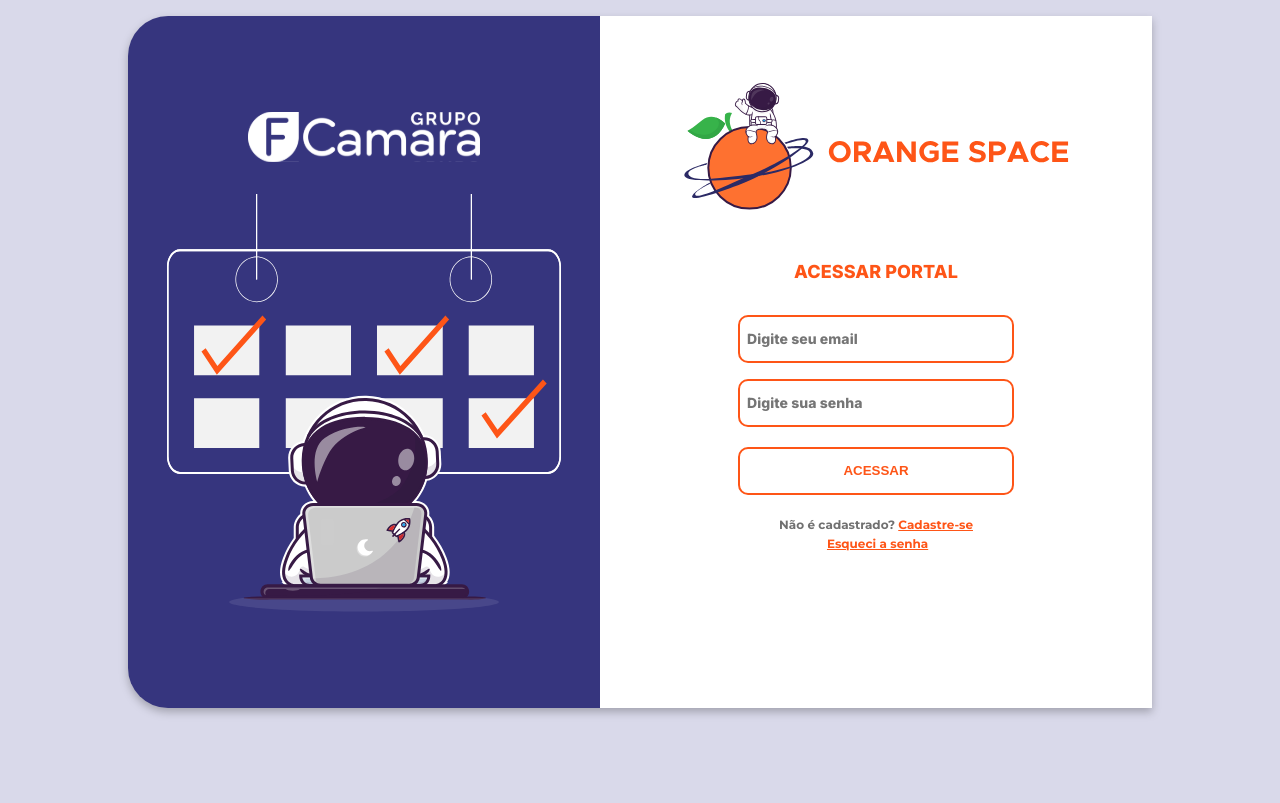
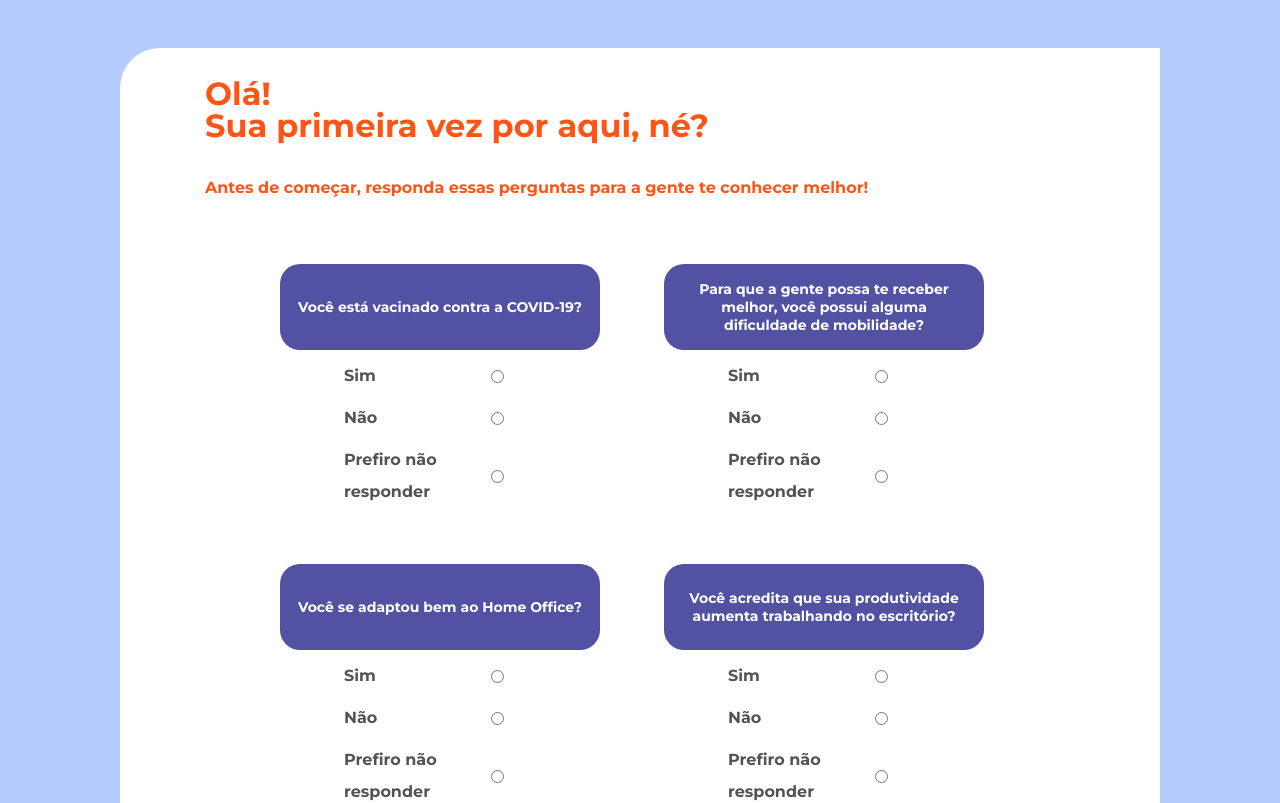
Before and after one commit to gabrlcj/squad4-frontend, a React (Create React App) app: page /firstaccess in a window 1280 px wide. Before the commit this address led to /. Shown: the top 803 px of the page. Built offline with nearby package versions, Linux system fonts and the light colour scheme.

Commit message:
melhorando estilos das cadeiras setadas

```diff
--- a/src/components/Dashboard/index.jsx
+++ b/src/components/Dashboard/index.jsx
@@ -14,6 +14,7 @@
   const { id } = useParams()
   const [userScheduling, setUserScheduling] = useState([])
   const { scheduling } = useContext(AuthContext)
+  console.log(userScheduling)
 
   useEffect(() => {
     api({
--- a/src/components/Meeting/index.jsx
+++ b/src/components/Meeting/index.jsx
@@ -69,7 +69,7 @@
       }
     });
 
-    event.target.classList.add("occupied");
+    event.target.classList.add("occupiedTime");
 
     document.querySelectorAll(".hidden").forEach((item) => {
       item.classList.remove("hidden");
@@ -98,6 +98,7 @@
       }});
 
     event.target.classList.add("occupiedRoom");
+    event.target.classList.add("specificOccupied");
 
     if (roomScheduling.room !== event.target.id) {
       setRoomScheduling({
--- a/src/components/Meeting/styles.js
+++ b/src/components/Meeting/styles.js
@@ -7,8 +7,12 @@
   margin: 1rem 0;
   color: white;
 
-  .occupied, .occupiedRoom {
-    background-color: var(--orange-main);
+  .occupiedRoom {
+    background-color: var(--orange-subtle);
+  }
+
+  .specificOccupied, .occupied {
+    background-color: var(--orange-lighter) !important;
   }
 `
 
--- a/src/components/WorkStation/index.jsx
+++ b/src/components/WorkStation/index.jsx
@@ -51,6 +51,7 @@
       event.target.classList.remove("unoccupied");
       event.target.classList.add("occupied");
       event.target.classList.add("busy");
+      event.target.classList.add("occupiedChair");
       setScheduling({ ...scheduling, workstation: chairNumber.toString(), user_id: user?.id })
     } else {
       return
--- a/src/components/WorkStation/styles.js
+++ b/src/components/WorkStation/styles.js
@@ -89,6 +89,11 @@
       background: var(--orange-subtle);
     }
 
+    .circle.down.occupied.busy.occupiedChair,
+    .circle.up.occupied.busy.occupiedChair {
+      background: var(--orange-lighter);
+    }
+
     .circle.up.unoccupied,
     .circle.down.unoccupied {
       background: var(--green);
--- a/src/privateRoutes/Private.jsx
+++ b/src/privateRoutes/Private.jsx
@@ -2,26 +2,28 @@
 import { Redirect, Route } from "react-router-dom";
 import { AuthContext } from "../context/AuthContext";
 
-function PrivateRoute({ children, ...rest }) {
+function PrivateRoute({ component: Component, ...rest }) {
 
   const { token } = useContext(AuthContext);
 
   return (
     <Route
       {...rest}
-      render={({ location }) =>
-        token ? (
-          children
-        ) : (
-          <Redirect
-            to={{
-              pathname: "/",
-              state: { from: location }
-            }}
-          />
-        )
+      render={
+        () => (
+          token
+            ? (
+              <Component />
+            ) : (
+              <Redirect
+                to={{
+                  pathname: '/'
+                }}
+              />
+            ))
       }
     />
   );
 }
+
 export default PrivateRoute;
```
